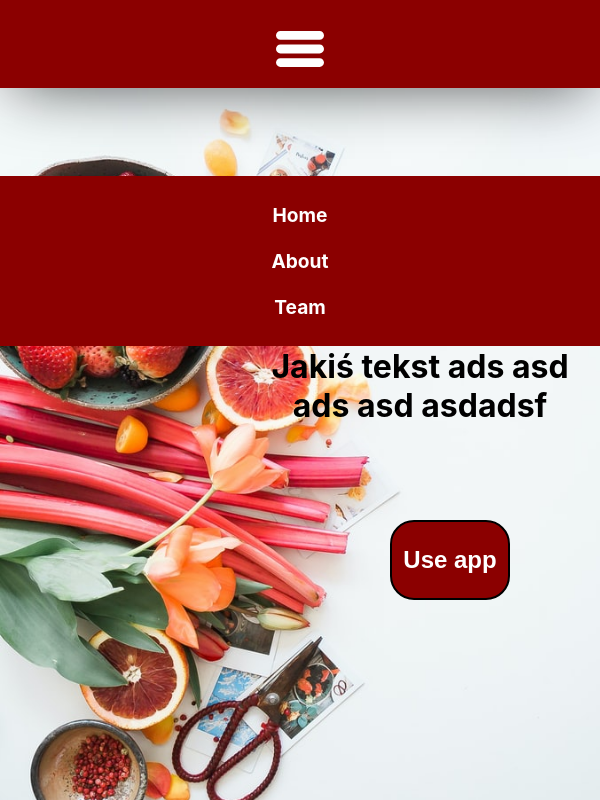
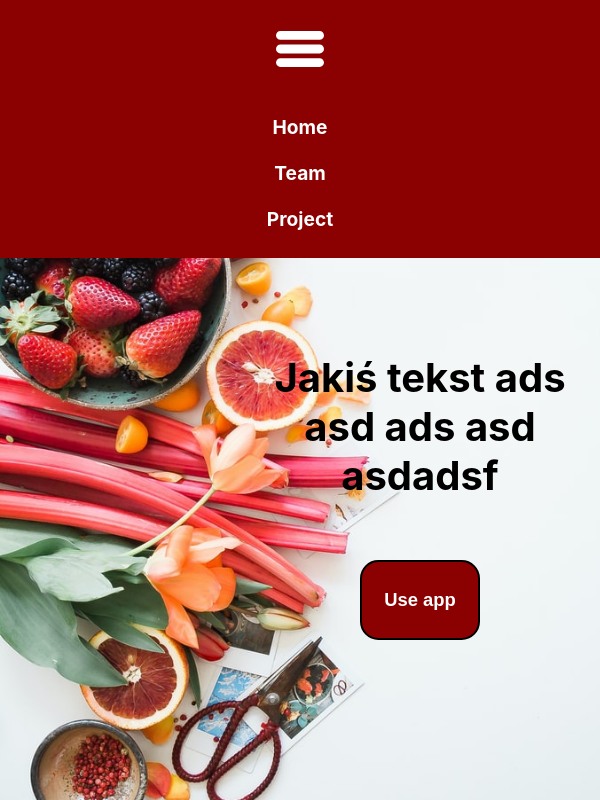
Before and after one commit to szkola-reacta/team-red-www, a React (Create React App) app: page / in a window 600 px wide. Both pictures are taken after a click on the button 300 px from the left and 50 px from the top of the page. Shown: the top 800 px of the page. Built offline with nearby package versions, Linux system fonts and the light colour scheme.

Commit message:
togglelist fixed, css fixed

```diff
--- a/src/components/Projects.js
+++ b/src/components/Projects.js
@@ -5,7 +5,7 @@ import Project from './Project'
 
 const Projects = () => {
 
-    const [ project, setProject ] = useState([])
+    const [ project, setProject ] = useState([]);
 
     useEffect(() => {
         fetch('projects.json')
--- a/src/components/ToggleList.js
+++ b/src/components/ToggleList.js
@@ -7,9 +7,9 @@ function ToggleList()
     return(
         <div className = 'togglelist-container'>
             <ul className = 'ul-toggle'>
-                <li className = 'li-toggle'><a href ='/'>Home</a></li>
-                <li className = 'li-toggle'><a href = '/'>About</a></li>
-                <li className = 'li-toggle'><a href = '/'>Team</a></li>
+                <li className = 'li-toggle'><a href ='#home'>Home</a></li>
+                <li className = 'li-toggle'><a href = '#team'>Team</a></li>
+                <li className = 'li-toggle'><a href = '#projects-list'>Project</a></li>
             </ul>
         </div>
     )
--- a/src/css/home-styles.css
+++ b/src/css/home-styles.css
@@ -20,7 +20,7 @@
     width: 20vw;
     height: 10vh;
     border-radius: 1em;
-    font-size: 1.5em;
+    font-size: 1.15em;
     font-weight: bold;
     border: 2px solid black;
     background-color: darkred;
@@ -38,7 +38,7 @@
     transition: background-color .3s ease-in-out;
 }
 
-@media screen and (max-width: 600px)
+@media screen and (max-width: 500px)
 {
     .home-container h2 {
         display: inline-block;
@@ -47,10 +47,7 @@
         left: 40%;
         font-size: 2em;
     }
-}
 
-@media screen and (max-width: 600px)
-{
     .app-btn {
         position: absolute;
         top: 65%;
@@ -58,9 +55,20 @@
         width: 20vw;
         height: 10vh;
         border-radius: 1em;
-        font-size: 1.5em;
+        font-size: 1em;
         font-weight: bold;
         border: 2px solid black;
         background-color: darkred;
     }
 }
+
+@media screen and (min-width: 501px) and (max-width: 700px)
+{
+    .home-container h2 {
+        display: inline-block;
+        position: absolute;
+        top: 40%;
+        left: 40%;
+        font-size: 5vh;
+    }
+}
--- a/src/css/toggleliststyles.css
+++ b/src/css/toggleliststyles.css
@@ -2,16 +2,11 @@
 {
     position: fixed;
     width: 100%;
-    background: darkred;
-    transition: 1s ease-in-out;
-    margin-top: 11vh;
+    background-color: darkred;
+    /* margin-top: 11vh; */
+    z-index: 1;
 }
-@media screen and (max-width: 499px) {
-    .togglelist-container
-    {
-        margin-top: 11vh;
-    }
-}
+
 
 .ul-toggle
 {
@@ -49,7 +44,7 @@
 .ul-toggle a:hover,
 .ul-toggle a:active
 {
-    color: lightgray;
+    color: #aaa;
 }
 
 
```
